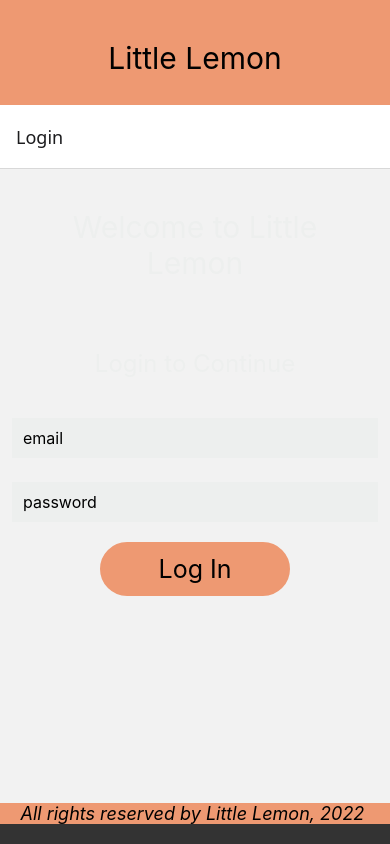
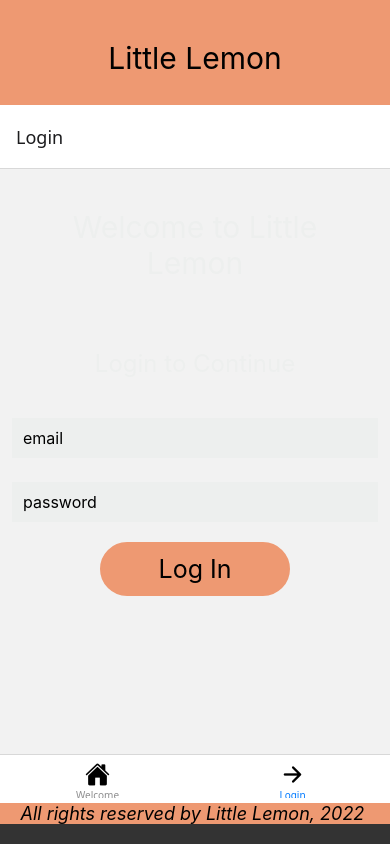
Before and after one commit to anuvab-b/HelloReactNative, a React Native app: screen / in a window 390 px wide. Built offline with nearby package versions, Linux system fonts and the light colour scheme.

Commit message:
Tab Navigation

```diff
--- a/App.js
+++ b/App.js
@@ -6,18 +6,34 @@ import SectionMenuItems from "./components/SectionMenuItems";
 import LoginScreen from "./components/LoginScreen";
 import { NavigationContainer } from "@react-navigation/native";
 import { createNativeStackNavigator } from "@react-navigation/native-stack";
+import Ionicons from "@expo/vector-icons/Ionicons";
+import { createBottomTabNavigator } from "@react-navigation/bottom-tabs";
 
 const Stack = createNativeStackNavigator();
+const Tab = createBottomTabNavigator();
 export default function App() {
   return (
     <>
       <NavigationContainer>
         <View style={styles.container}>
           <LittleLemonHeader />
-          <Stack.Navigator initialRouteName="Login">
-            <Stack.Screen name="Welcome" component={WelcomeScreen} />
-            <Stack.Screen name="Login" component={LoginScreen} />
-          </Stack.Navigator>
+          <Tab.Navigator
+            screenOptions={({ route }) => ({
+              tabBarIcon: ({ size }) => {
+                let iconName;
+                if (route.name === "Welcome") {
+                  iconName = "home";
+                } else if (route.name === "Login") {
+                  iconName = "arrow-forward";
+                }
+                return <Ionicons name={iconName} size={size} />;
+              },
+            })}
+            initialRouteName="Login"
+          >
+            <Tab.Screen name="Welcome" component={WelcomeScreen}></Tab.Screen>
+            <Tab.Screen name="Login" component={LoginScreen}></Tab.Screen>
+          </Tab.Navigator>
         </View>
         <View style={styles.footerContainer}>
           <LittleLemonFooter />
--- a/package.json
+++ b/package.json
@@ -1,6 +1,8 @@
 {
   "dependencies": {
+    "@expo/vector-icons": "^14.1.0",
     "@react-navigation/bottom-tabs": "^7.3.14",
+    "@react-navigation/drawer": "^7.4.1",
     "@react-navigation/native": "^7.1.10",
     "@react-navigation/native-stack": "^7.3.14",
     "expo": "^53.0.4",
@@ -9,7 +11,9 @@
     "react-native": "0.79.1",
     "react-native-safe-area-context": "5.4.0",
     "react-native-screens": "~4.10.0",
-    "react-native-web": "^0.20.0"
+    "react-native-web": "^0.20.0",
+    "react-native-gesture-handler": "~2.24.0",
+    "react-native-reanimated": "~3.17.4"
   },
   "devDependencies": {
     "@babel/core": "^7.19.3"
```
Also changed, not shown: 1 other file (tests, documents, lock files or other folders).
